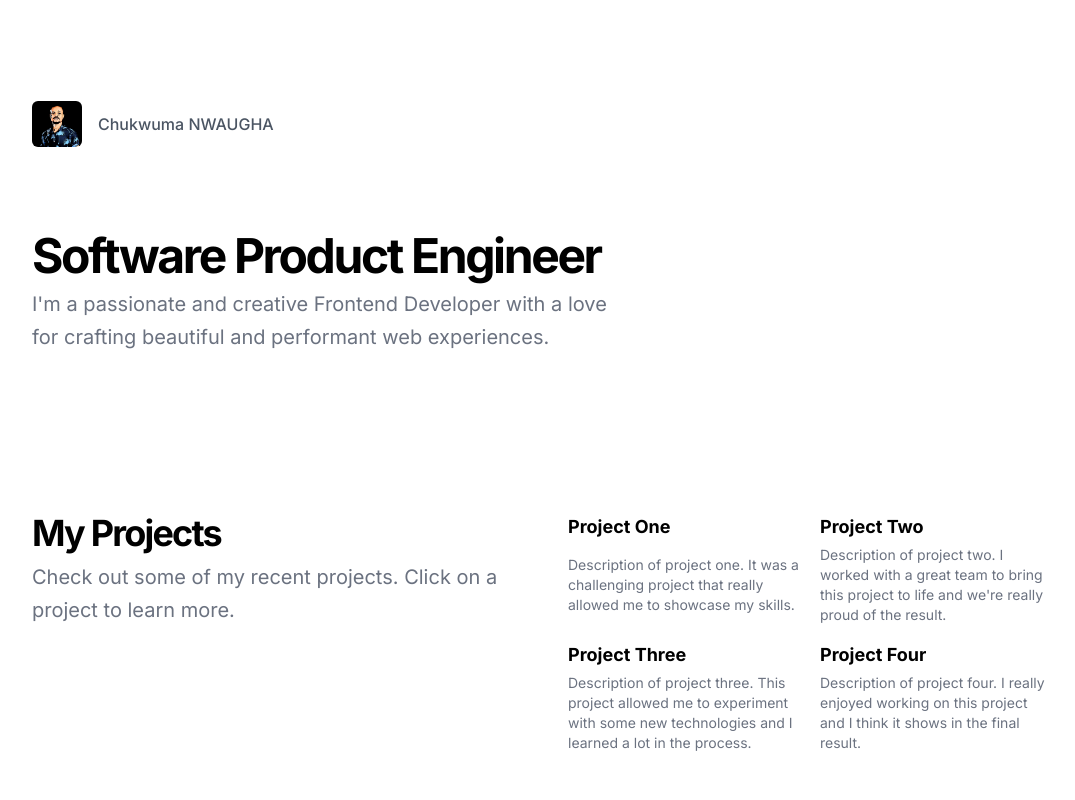
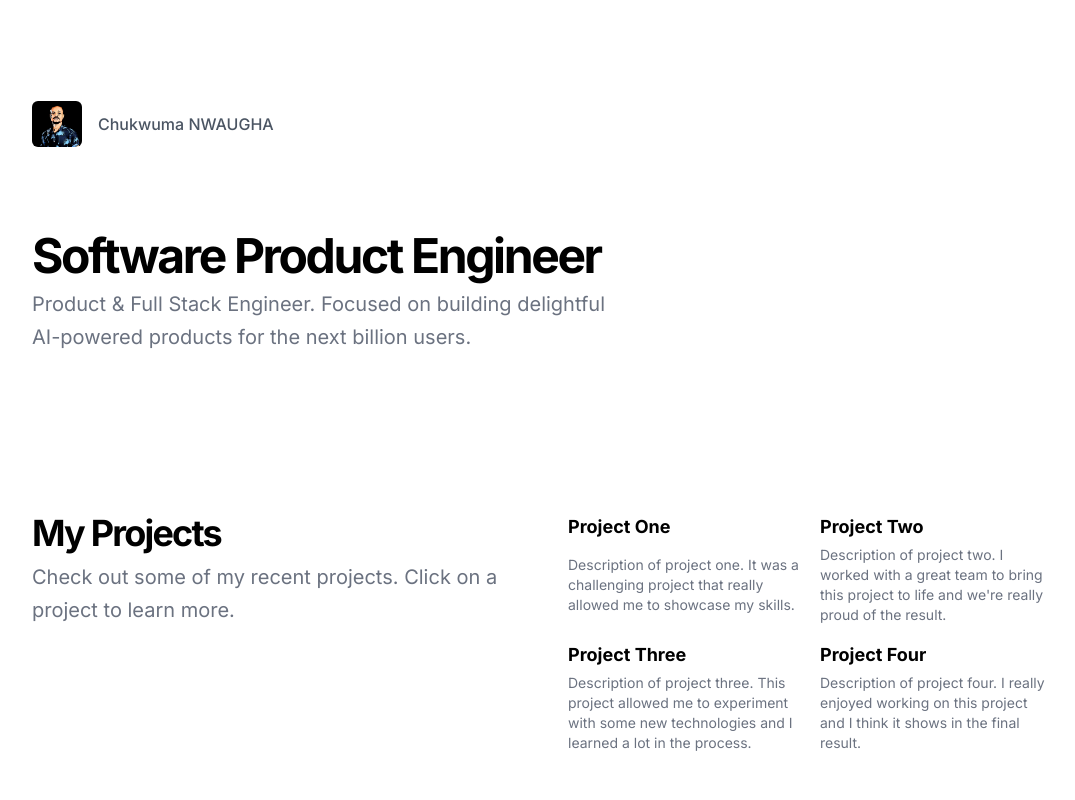
Before and after one commit to nwaughachukwuma/portfolio, a Next.js app: page / in a window 1280 px wide. Shown: the top 800 px of the page, without its empty margins (96-1171 px from the left). Built offline with nearby package versions, Linux system fonts and the light colour scheme.

Commit message:
Update links in header and footer components

```diff
--- a/src/components/main.tsx
+++ b/src/components/main.tsx
@@ -12,12 +12,13 @@ export default function Component() {
   return (
     <div className="flex flex-col min-h-[100dvh]">
       <header className="px-4 lg:px-6 h-14 flex items-center">
-        <Link className="flex gap-x-4 items-center justify-center" href="#">
+        <Link className="flex gap-x-4 items-center justify-center" href="https://twitter.com/ChukwumaNwaugha" target="_blank">
           <img className="object-contain object-center rounded-md"  width="50" height="50" src="assets/images/dev_avatar.png" alt="Chukwuma Nwaugha Avatar" />
           <h1 className="text-gray-600 font-medium">Chukwuma NWAUGHA</h1>
           <span className="sr-only">Chukwuma Nwaugha</span>
         </Link>
       </header>
+
       <main className="flex-1">
         <section className="w-full py-12 md:py-20">
           <div className="container px-4 md:px-6">
@@ -27,8 +28,13 @@ export default function Component() {
                   Software Product Engineer
                 </h1>
                 <p className="max-w-[600px] text-gray-500 md:text-xl/relaxed lg:text-base/relaxed xl:text-xl/relaxed dark:text-gray-400">
-                  I'm a passionate and creative Frontend Developer with a love for crafting beautiful and performant web
-                  experiences.
+                  {/* I'm a passionate and creative Frontend Developer with a love for crafting beautiful and performant web
+                  experiences. */}
+                  Product & Full Stack Engineer. Focused on building delightful AI-powered products for the next billion users.
+                  {/* <br />
+                  Find my recent posts on <Link className="hover:underline" href="https://medium.com/@c.nwaugha">
+                  medium
+                  </Link> */}
                 </p>
               </div>
             </div>
--- a/src/components/sections/footer.tsx
+++ b/src/components/sections/footer.tsx
@@ -8,7 +8,7 @@ export default function Footer() {
         <p className="text-xs text-gray-500 dark:text-gray-400">© 2024 Chukwuma Nwaugha. All rights reserved.</p>
         <nav className="sm:ml-auto flex gap-4 sm:gap-6">
           <Link
-            className="inline-flex h-6 w-6 items-center justify-center rounded-md bg-gray-100 hover:bg-gray-200 dark:bg-gray-800 dark:hover:bg-gray-850"
+            className="inline-flex h-6 w-6 items-center justify-center"
             href="https://www.linkedin.com/in/cpnwaugha"
             target='_blank'
             >
@@ -16,7 +16,7 @@ export default function Footer() {
             <span className="sr-only">LinkedIn</span>
           </Link>
           <Link
-            className="inline-flex h-6 w-6 items-center justify-center rounded-md bg-gray-100 hover:bg-gray-200 dark:bg-gray-800 dark:hover:bg-gray-850"
+            className="inline-flex h-6 w-6 items-center justify-center"
             href="https://github.com/nwaughachukwuma"
             target='_blank'
           >
@@ -24,7 +24,7 @@ export default function Footer() {
             <span className="sr-only">GitHub</span>
           </Link>
           <Link
-            className="inline-flex h-6 w-6 items-center justify-center rounded-md bg-gray-100 hover:bg-gray-200 dark:bg-gray-800 dark:hover:bg-gray-850"
+            className="inline-flex h-6 w-6 items-center justify-center"
             href="https://twitter.com/ChukwumaNwaugha"
             target='_blank'
           >
```
